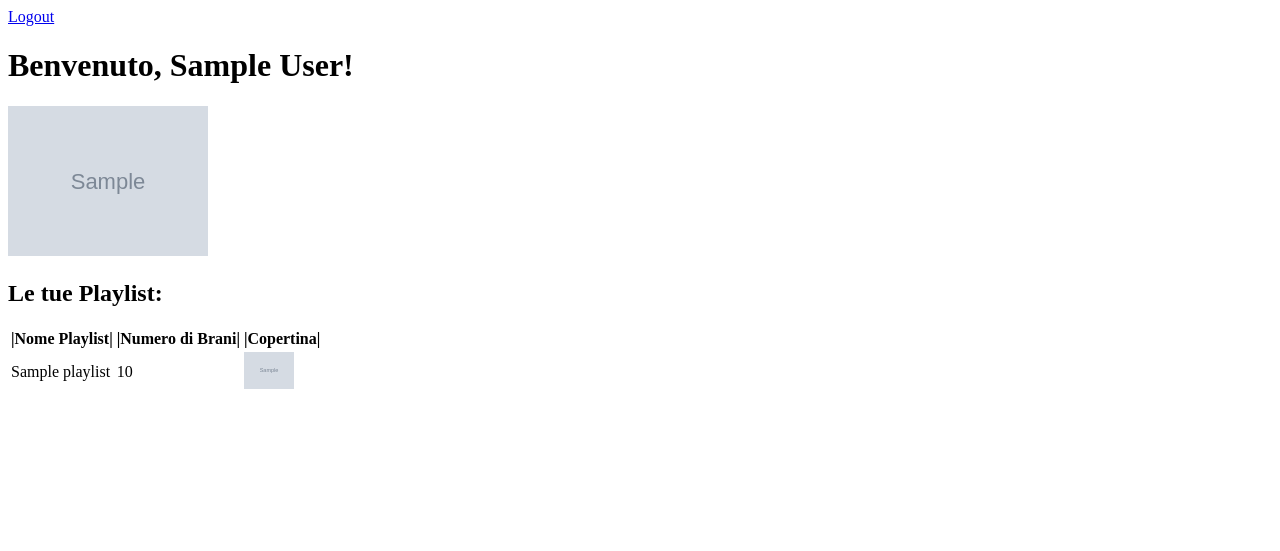
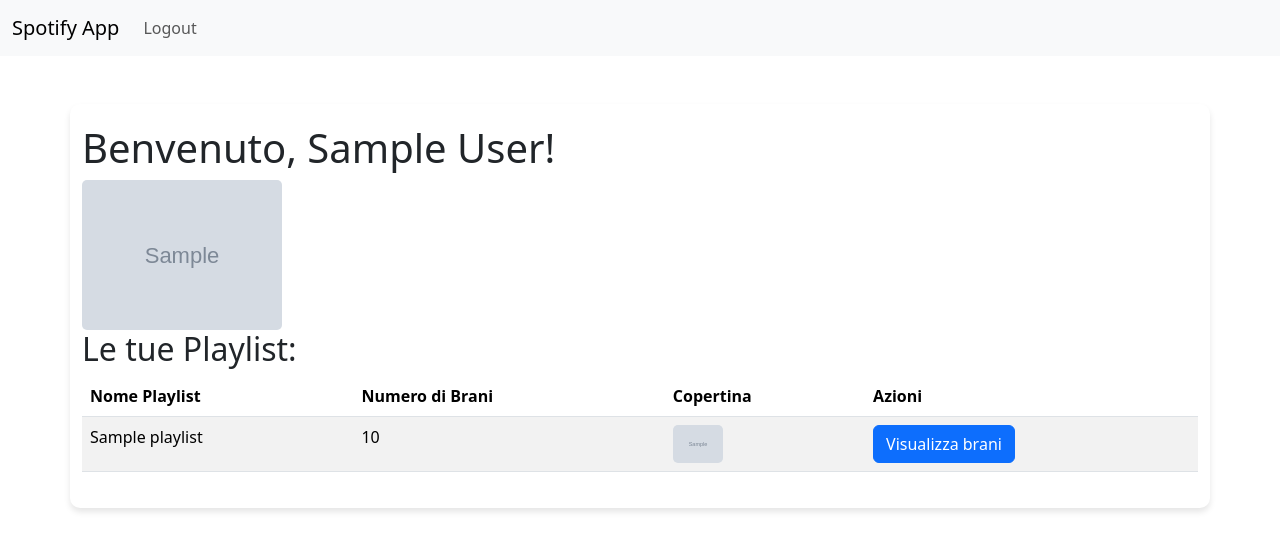
Before and after one commit to Zheng-Fabio/ZHENG_FABIO_GP, a Flask app: template templates/home.html in a window 1280 px wide. Shown: the top 551 px of the page. Run offline with Flask 3, Linux system fonts and the light colour scheme; the template is opened without the code that fills it: most values are stand-ins (such as "Sample title", 1, 10 or a date in 2020); grey boxes marked "Sample" are stand-in pictures.

Commit message:
Spotify 3 finito

```diff
--- a/app.py
+++ b/app.py
@@ -1,48 +1,13 @@
-from flask import Flask, redirect, request, url_for, render_template,session
-import spotipy
-from spotipy.oauth2 import SpotifyOAuth
-#le tue credenziali le trovi nella dashboard di prima
-SPOTIFY_CLIENT_ID = "1309983a0aef47d7bddd75184d399824"
-SPOTIFY_CLIENT_SECRET = "9af4d25c0049484a8ff33a20d5127b21"
-SPOTIFY_REDIRECT_URI = "https://5000-zhengfabio-zhengfabiogp-uxskculo3z7.ws-eu117.gitpod.io/callback" #dopo il login andiamo qui
+from flask import Flask
+from blueprints.auth import auth_bp
+from blueprints.home import home_bp
 
 app = Flask(__name__)
-app.secret_key = 'chiave_per_session' #ci serve per identificare la sessione
+app.secret_key = 'chiave_per_session'
 
-#config SpotifyOAuth per l'autenticazione e redirect uri
-sp_oauth = SpotifyOAuth(
-    client_id=SPOTIFY_CLIENT_ID,
-    client_secret=SPOTIFY_CLIENT_SECRET,
-    redirect_uri=SPOTIFY_REDIRECT_URI,
-    scope="user-read-private", #permessi x informazioni dell'utente
-    show_dialog=True #forziamo la richiesta di inserire new credenziali
-)
-@app.route('/')
-def login():
-    auth_url = sp_oauth.get_authorize_url() #login di spotify
-    return redirect(auth_url)
-@app.route('/callback')
-def callback():
-    code = request.args.get('code') #recupero codice di autorizzazione
-    token_info = sp_oauth.get_access_token(code) #uso il code per un codice di accesso
-    session['token_info'] = token_info #salvo il token nella mia sessione x riutilizzarlo
-    return redirect(url_for('home'))
-@app.route('/home')
-def home():
-    token_info = session.get('token_info', None) #recupero token sissione (salvato prima)
-    if not token_info:
-        return redirect(url_for('login'))
+# Registriamo i blueprint
+app.register_blueprint(auth_bp)
+app.register_blueprint(home_bp)
 
-
-    sp = spotipy.Spotify(auth=token_info['access_token']) #usiamo il token per ottenere i dati del profilo
-    user_info = sp.current_user()
-    playlists = sp.current_user_playlists() #sempre tramite il token sp preso prima
-    playlists_info = playlists['items'] #prendiamo solo la lista delle playlist
-    print(user_info) #capiamo la struttura di user_info per usarle nel frontend
-    return render_template('home.html', user_info=user_info, playlists=playlists_info)#avvio dell'app Flask
-@app.route('/logout')
-def logout():
-    session.clear() #cancelliamo l'access token salvato in session
-    return redirect(url_for('login'))
 if __name__ == '__main__':
     app.run(debug=True)
--- /dev/null
+++ b/blueprints/auth.py
@@ -0,0 +1,32 @@
+from flask import Blueprint, redirect, request, session, url_for
+import spotipy
+from spotipy.oauth2 import SpotifyOAuth
+
+SPOTIFY_CLIENT_ID = "1309983a0aef47d7bddd75184d399824"
+SPOTIFY_CLIENT_SECRET = "9af4d25c0049484a8ff33a20d5127b21"
+SPOTIFY_REDIRECT_URI = "https://5000-zhengfabio-zhengfabiogp-uxskculo3z7.ws-eu117.gitpod.io/callback"
+
+auth_bp = Blueprint('auth', __name__)
+sp_oauth = SpotifyOAuth(
+    client_id=SPOTIFY_CLIENT_ID,
+    client_secret=SPOTIFY_CLIENT_SECRET,
+    redirect_uri=SPOTIFY_REDIRECT_URI,
+    scope="user-read-private user-library-read playlist-read-private"
+)
+
+@auth_bp.route('/')
+def login():
+    auth_url = sp_oauth.get_authorize_url()
+    return redirect(auth_url)
+
+@auth_bp.route('/callback')
+def callback():
+    code = request.args.get('code')
+    token_info = sp_oauth.get_access_token(code)
+    session['token_info'] = token_info
+    return redirect(url_for('home.home'))
+
+@auth_bp.route('/logout')
+def logout():
+    session.clear()
+    return redirect(url_for('auth.login'))
--- /dev/null
+++ b/static/css/style.css
@@ -0,0 +1,54 @@
+/* Stile generale del corpo */
+body {
+    font-family: Arial, sans-serif;
+    background-color: #f8f9fa;
+    color: #333;
+    margin: 0;
+    padding: 0;
+}
+
+/* Stile per il contenitore principale */
+.container {
+    padding: 20px;
+    background-color: #ffffff;
+    border-radius: 10px;
+    box-shadow: 0 4px 6px rgba(0, 0, 0, 0.1);
+}
+
+/* Navbar */
+.navbar {
+    margin-bottom: 20px;
+}
+
+/* Stile per le immagini delle playlist */
+img {
+    border-radius: 5px;
+}
+
+/* Tabella per le playlist */
+table {
+    width: 100%;
+    border-collapse: collapse;
+}
+
+th, td {
+    padding: 12px;
+    text-align: left;
+    border-bottom: 1px solid #ddd;
+}
+
+th {
+    background-color: #007bff;
+    color: #000; /* Cambiato colore da bianco a nero per maggiore visibilità */
+}
+
+tr:hover {
+    background-color: #f1f1f1;
+}
+
+/* Pulsanti */
+.btn {
+    border-radius: 5px;
+    padding: 10px 20px;
+    font-weight: bold;
+}
--- /dev/null
+++ b/templates/base.html
@@ -0,0 +1,34 @@
+<!DOCTYPE html>
+<html lang="en">
+<head>
+    <meta charset="UTF-8">
+    <meta name="viewport" content="width=device-width, initial-scale=1.0">
+    <title>{% block title %}Spotify App{% endblock %}</title>
+    <link rel="stylesheet" href="{{ url_for('static', filename='css/style.css') }}">
+    <link href="https://cdn.jsdelivr.net/npm/bootstrap@5.3.0-alpha1/dist/css/bootstrap.min.css" rel="stylesheet">
+</head>
+<body>
+    <nav class="navbar navbar-expand-lg navbar-light bg-light">
+        <div class="container-fluid">
+            <a class="navbar-brand" href="{{ url_for('home.home') }}">Spotify App</a>
+            <button class="navbar-toggler" type="button" data-bs-toggle="collapse" data-bs-target="#navbarNav" aria-controls="navbarNav" aria-expanded="false" aria-label="Toggle navigation">
+                <span class="navbar-toggler-icon"></span>
+            </button>
+            <div class="collapse navbar-collapse" id="navbarNav">
+                <ul class="navbar-nav">
+                    <li class="nav-item">
+                        <a class="nav-link" href="{{ url_for('auth.logout') }}">Logout</a>
+                    </li>
+                </ul>
+            </div>
+        </div>
+    </nav>
+
+    <div class="container mt-5">
+        {% block content %}
+        {% endblock %}
+    </div>
+
+    <script src="https://cdn.jsdelivr.net/npm/bootstrap@5.3.0-alpha1/dist/js/bootstrap.bundle.min.js"></script>
+</body>
+</html>
--- a/templates/home.html
+++ b/templates/home.html
@@ -1,24 +1,21 @@
-<!DOCTYPE html>
-<html lang="en">
-<head>
-<meta charset="UTF-8">
-<meta name="viewport" content="width=device-width, initial-scale=1.0">
-<title>Profilo Utente</title>
-</head>
-<body>
-    <a href="{{ url_for('logout') }}">Logout</a>
+{% extends "base.html" %}
+
+{% block title %}Home - Spotify App{% endblock %}
+
+{% block content %}
 <h1>Benvenuto, {{ user_info['display_name'] }}!</h1>
 {% if user_info['images'] %}
 <img src="{{ user_info['images'][0]['url'] }}" width="200" alt="Immagine profilo">
 {% endif %}
 <h2>Le tue Playlist:</h2>
 {% if playlists %}
-<table>
+<table class="table table-striped">
     <thead>
         <tr>
-<th>|Nome Playlist|</th>
-<th>|Numero di Brani|</th>
-<th>|Copertina|</th>
+            <th>Nome Playlist</th>
+            <th>Numero di Brani</th>
+            <th>Copertina</th>
+            <th>Azioni</th>
         </tr>
     </thead>
     <tbody>
@@ -33,6 +30,9 @@
                 Nessuna immagine
                 {% endif %}
             </td>
+            <td>
+                <a href="{{ url_for('home.playlist_tracks', playlist_id=playlist['id']) }}" class="btn btn-primary">Visualizza brani</a>
+            </td>
         </tr>
         {% endfor %}
     </tbody>
@@ -40,5 +40,4 @@
 {% else %}
 <p>Non hai playlist disponibili.</p>
 {% endif %}
-</body>
-</html>
+{% endblock %}
```
Also changed, not shown: blueprints/home.py (added, +26 -0 lines), services/spotify_oauth.py (added, +15 -0 lines), templates/playlist_tracks.html (added, +26 -0 lines). Lines whose indentation alone changed are shown as unchanged.
